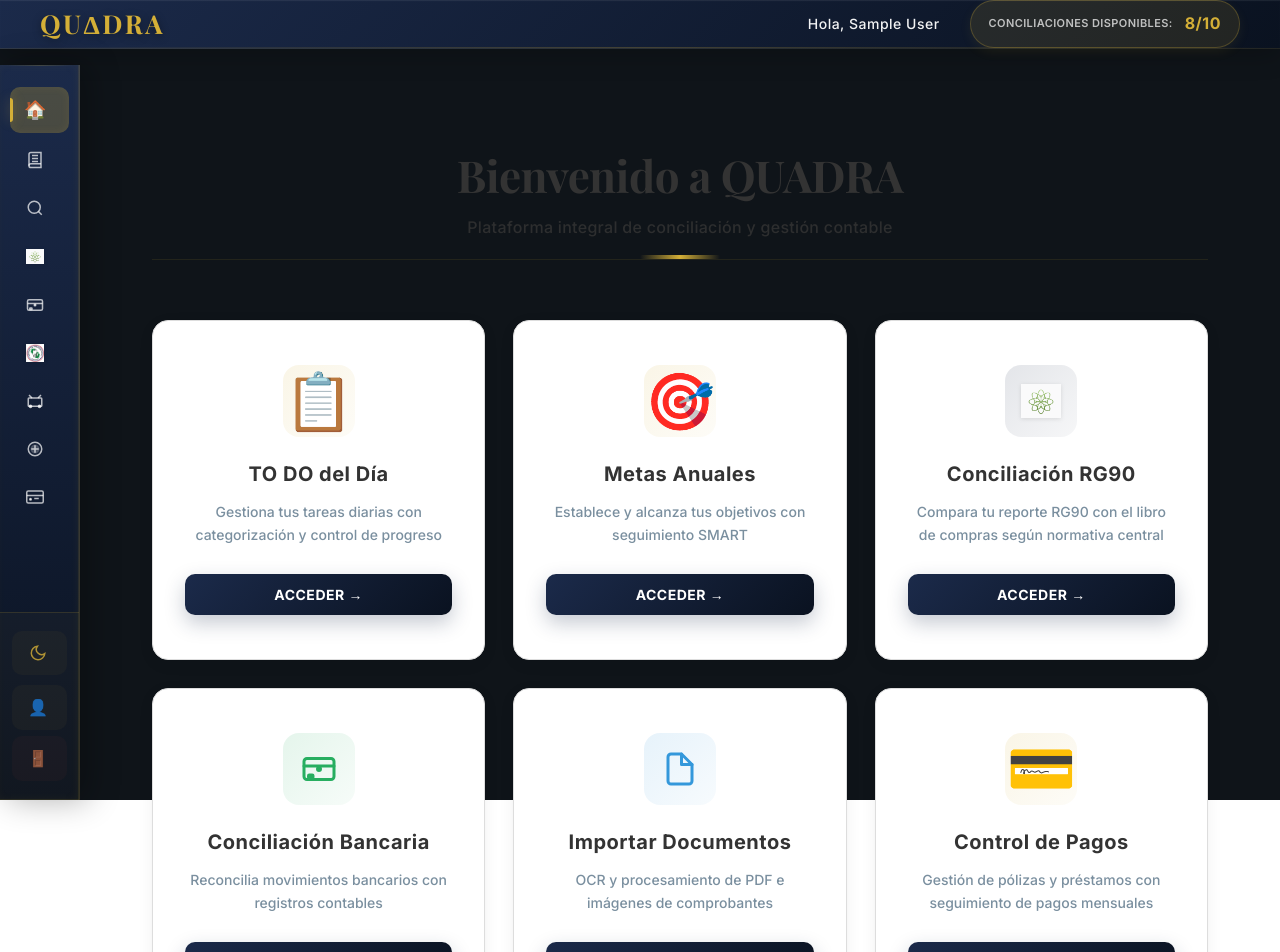
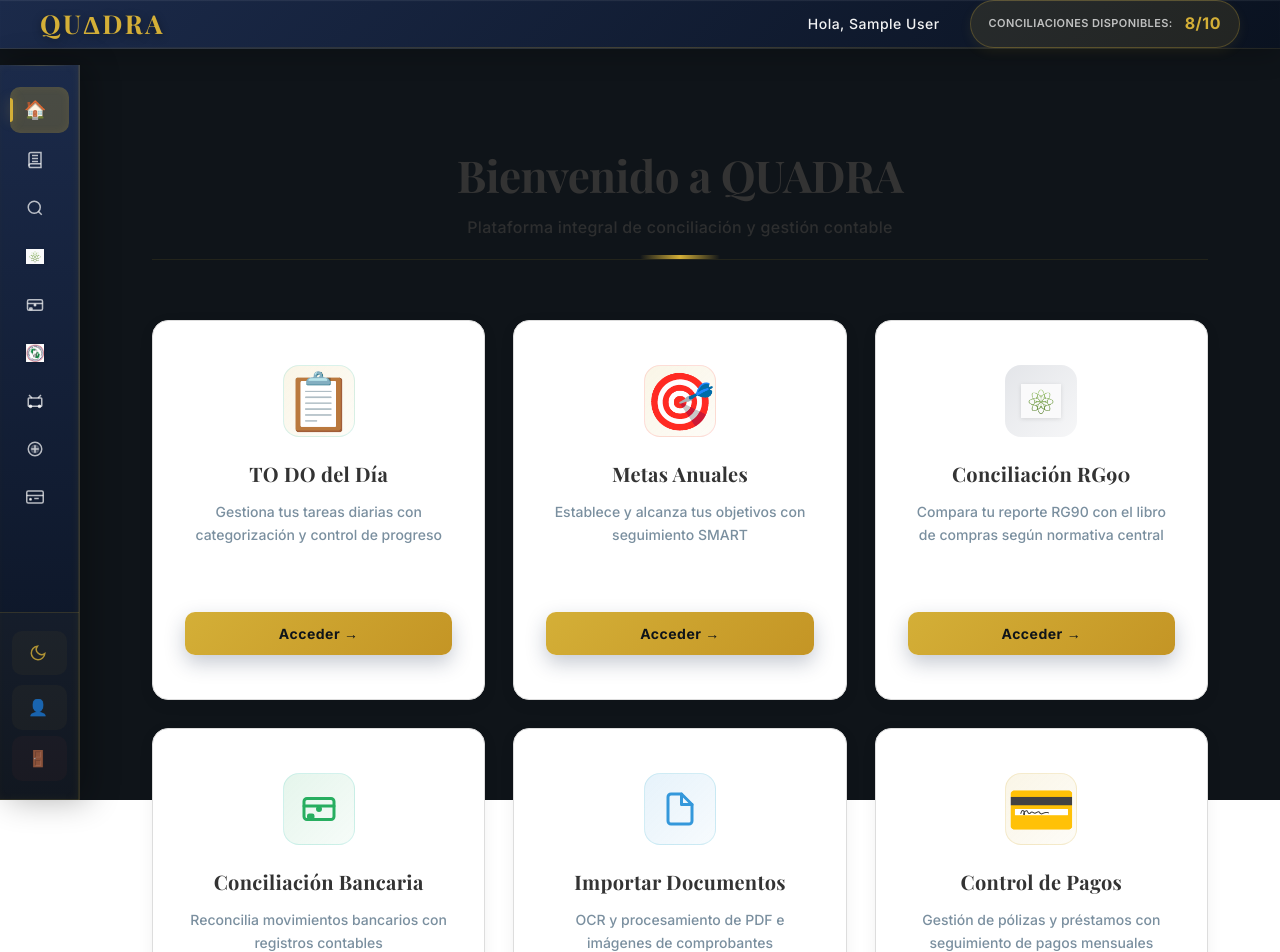
Before and after one commit to fer1-xr/quadra, a React (Vite) app in the folder frontend/: page / in a window 1280 px wide. Shown: the top 952 px of the page. Built offline with nearby package versions, Linux system fonts and the light colour scheme; sample sign-in values are in the browser's storage.

Commit message:
Design: Redesign dashboard service cards with premium aesthetics and color variants

```diff
--- a/frontend/src/styles/Dashboard.css
+++ b/frontend/src/styles/Dashboard.css
@@ -52,89 +52,121 @@
 
 .services-grid {
   display: grid;
-  grid-template-columns: repeat(auto-fit, minmax(320px, 1fr));
-  gap: 24px;
-  margin-bottom: 40px;
+  grid-template-columns: repeat(auto-fit, minmax(340px, 1fr));
+  gap: 28px;
+  margin-bottom: 50px;
 }
 
 .service-card {
-  background: linear-gradient(135deg, #1a2433 0%, #0f1a27 100%);
-  border: 1px solid rgba(212, 175, 55, 0.15);
-  border-radius: 16px;
-  padding: 32px 24px;
+  background: linear-gradient(135deg, rgba(26, 36, 51, 0.6) 0%, rgba(15, 26, 39, 0.4) 100%);
+  border: 1px solid rgba(212, 175, 55, 0.2);
+  border-radius: 20px;
+  padding: 40px 28px;
   display: flex;
   flex-direction: column;
   align-items: center;
   text-align: center;
   cursor: pointer;
-  transition: all 0.3s ease;
+  transition: all 0.4s cubic-bezier(0.34, 1.56, 0.64, 1);
   position: relative;
   overflow: hidden;
+  backdrop-filter: blur(10px);
+  min-height: 380px;
+  border-top: 2px solid rgba(212, 175, 55, 0.3);
 }
 
 .service-card::before {
   content: '';
   position: absolute;
-  top: 0;
-  left: -100%;
-  width: 100%;
-  height: 100%;
-  background: linear-gradient(90deg, transparent, rgba(212, 175, 55, 0.1), transparent);
-  transition: left 0.5s ease;
+  top: -50%;
+  left: -50%;
+  width: 200%;
+  height: 200%;
+  background: radial-gradient(circle, rgba(212, 175, 55, 0.08) 0%, transparent 70%);
+  transition: all 0.6s ease;
+  opacity: 0;
+}
+
+.service-card:hover::before {
+  opacity: 1;
+  top: -25%;
+  left: -25%;
 }
 
 .service-card:hover {
-  border-color: rgba(212, 175, 55, 0.3);
-  transform: translateY(-8px);
-  box-shadow: 0 20px 40px rgba(0, 0, 0, 0.3);
-}
-
-.service-card:hover::before {
-  left: 100%;
+  border-color: rgba(212, 175, 55, 0.4);
+  border-top-color: rgba(212, 175, 55, 0.6);
+  transform: translateY(-12px);
+  box-shadow: 0 30px 60px rgba(212, 175, 55, 0.15), 0 0 1px rgba(212, 175, 55, 0.3);
+  background: linear-gradient(135deg, rgba(26, 36, 51, 0.8) 0%, rgba(15, 26, 39, 0.6) 100%);
 }
 
 .card-icon {
   font-size: 64px;
-  margin-bottom: 20px;
+  margin-bottom: 24px;
   display: flex;
   align-items: center;
   justify-content: center;
-  width: 100px;
-  height: 100px;
-  background: rgba(212, 175, 55, 0.08);
-  border-radius: 12px;
+  width: 110px;
+  height: 110px;
+  background: linear-gradient(135deg, rgba(212, 175, 55, 0.12) 0%, rgba(212, 175, 55, 0.05) 100%);
+  border-radius: 18px;
   margin-left: auto;
   margin-right: auto;
+  border: 1px solid rgba(212, 175, 55, 0.15);
+  transition: all 0.4s cubic-bezier(0.34, 1.56, 0.64, 1);
+  position: relative;
+  z-index: 1;
+}
+
+.service-card:hover .card-icon {
+  background: linear-gradient(135deg, rgba(212, 175, 55, 0.2) 0%, rgba(212, 175, 55, 0.1) 100%);
+  border-color: rgba(212, 175, 55, 0.3);
+  transform: scale(1.08) translateY(-4px);
+  box-shadow: 0 8px 20px rgba(212, 175, 55, 0.1);
 }
 
 .card-icon--img {
   background: transparent;
+  border: none;
 }
 
 .card-icon img {
-  width: 80%;
-  height: 80%;
+  width: 85%;
+  height: 85%;
   object-fit: contain;
+  transition: transform 0.4s cubic-bezier(0.34, 1.56, 0.64, 1);
+}
+
+.service-card:hover .card-icon--img img {
+  transform: scale(1.1);
 }
 
 .icon-emoji {
   font-size: 56px;
+  display: block;
 }
 
 .service-card h3 {
-  font-size: 20px;
+  font-size: 22px;
   font-weight: 700;
-  margin: 0 0 12px 0;
-  color: #fff;
-  letter-spacing: 0.5px;
+  margin: 0 0 14px 0;
+  color: #ffffff;
+  letter-spacing: 0.3px;
+  font-family: 'Playfair Display', serif;
+  position: relative;
+  z-index: 1;
 }
 
 .service-card p {
   font-size: 14px;
-  color: rgba(255, 255, 255, 0.6);
-  margin: 0 0 24px 0;
-  line-height: 1.6;
+  color: rgba(255, 255, 255, 0.65);
+  margin: 0 0 28px 0;
+  line-height: 1.7;
   flex-grow: 1;
+  position: relative;
+  z-index: 1;
+  font-weight: 400;
 }
 
 /* Dark mode improvements */
@@ -142,111 +174,279 @@
   color: rgba(255, 255, 255, 0.7);
 }
 
-/* Color variants */
+/* Color variants - Premium palette */
 .service-card--rg90 {
+  border-color: rgba(255, 107, 107, 0.25);
+}
+
+.service-card--rg90:hover {
+  border-color: rgba(255, 107, 107, 0.5);
+  border-top-color: rgba(255, 107, 107, 0.8);
+  box-shadow: 0 30px 60px rgba(255, 107, 107, 0.2), 0 0 1px rgba(255, 107, 107, 0.4);
+}
+
+.service-card--rg90 .card-icon {
+  background: linear-gradient(135deg, rgba(255, 107, 107, 0.15) 0%, rgba(255, 107, 107, 0.05) 100%);
   border-color: rgba(255, 107, 107, 0.2);
 }
 
-.service-card--rg90:hover {
+.service-card--rg90:hover .card-icon {
+  background: linear-gradient(135deg, rgba(255, 107, 107, 0.25) 0%, rgba(255, 107, 107, 0.1) 100%);
   border-color: rgba(255, 107, 107, 0.4);
-  box-shadow: 0 20px 40px rgba(255, 107, 107, 0.1);
 }
 
 .service-card--bancaria {
+  border-color: rgba(78, 205, 196, 0.25);
+}
+
+.service-card--bancaria:hover {
+  border-color: rgba(78, 205, 196, 0.5);
+  border-top-color: rgba(78, 205, 196, 0.8);
+  box-shadow: 0 30px 60px rgba(78, 205, 196, 0.2), 0 0 1px rgba(78, 205, 196, 0.4);
+}
+
+.service-card--bancaria .card-icon {
+  background: linear-gradient(135deg, rgba(78, 205, 196, 0.15) 0%, rgba(78, 205, 196, 0.05) 100%);
   border-color: rgba(78, 205, 196, 0.2);
 }
 
-.service-card--bancaria:hover {
+.service-card--bancaria:hover .card-icon {
+  background: linear-gradient(135deg, rgba(78, 205, 196, 0.25) 0%, rgba(78, 205, 196, 0.1) 100%);
   border-color: rgba(78, 205, 196, 0.4);
-  box-shadow: 0 20px 40px rgba(78, 205, 196, 0.1);
 }
 
 .service-card--documentos {
+  border-color: rgba(69, 183, 209, 0.25);
+}
+
+.service-card--documentos:hover {
+  border-color: rgba(69, 183, 209, 0.5);
+  border-top-color: rgba(69, 183, 209, 0.8);
+  box-shadow: 0 30px 60px rgba(69, 183, 209, 0.2), 0 0 1px rgba(69, 183, 209, 0.4);
+}
+
+.service-card--documentos .card-icon {
+  background: linear-gradient(135deg, rgba(69, 183, 209, 0.15) 0%, rgba(69, 183, 209, 0.05) 100%);
   border-color: rgba(69, 183, 209, 0.2);
 }
 
-.service-card--documentos:hover {
+.service-card--documentos:hover .card-icon {
+  background: linear-gradient(135deg, rgba(69, 183, 209, 0.25) 0%, rgba(69, 183, 209, 0.1) 100%);
   border-color: rgba(69, 183, 209, 0.4);
-  box-shadow: 0 20px 40px rgba(69, 183, 209, 0.1);
 }
 
 .service-card--liquidacion {
+  border-color: rgba(255, 160, 122, 0.25);
+}
+
+.service-card--liquidacion:hover {
+  border-color: rgba(255, 160, 122, 0.5);
+  border-top-color: rgba(255, 160, 122, 0.8);
+  box-shadow: 0 30px 60px rgba(255, 160, 122, 0.2), 0 0 1px rgba(255, 160, 122, 0.4);
+}
+
+.service-card--liquidacion .card-icon {
+  background: linear-gradient(135deg, rgba(255, 160, 122, 0.15) 0%, rgba(255, 160, 122, 0.05) 100%);
   border-color: rgba(255, 160, 122, 0.2);
 }
 
-.service-card--liquidacion:hover {
+.service-card--liquidacion:hover .card-icon {
+  background: linear-gradient(135deg, rgba(255, 160, 122, 0.25) 0%, rgba(255, 160, 122, 0.1) 100%);
   border-color: rgba(255, 160, 122, 0.4);
-  box-shadow: 0 20px 40px rgba(255, 160, 122, 0.1);
 }
 
 .service-card--activos {
+  border-color: rgba(149, 232, 200, 0.25);
+}
+
+.service-card--activos:hover {
+  border-color: rgba(149, 232, 200, 0.5);
+  border-top-color: rgba(149, 232, 200, 0.8);
+  box-shadow: 0 30px 60px rgba(149, 232, 200, 0.2), 0 0 1px rgba(149, 232, 200, 0.4);
+}
+
+.service-card--activos .card-icon {
+  background: linear-gradient(135deg, rgba(149, 232, 200, 0.15) 0%, rgba(149, 232, 200, 0.05) 100%);
   border-color: rgba(149, 232, 200, 0.2);
 }
 
-.service-card--activos:hover {
+.service-card--activos:hover .card-icon {
+  background: linear-gradient(135deg, rgba(149, 232, 200, 0.25) 0%, rgba(149, 232, 200, 0.1) 100%);
   border-color: rgba(149, 232, 200, 0.4);
-  box-shadow: 0 20px 40px rgba(149, 232, 200, 0.1);
 }
 
 .service-card--flujo {
+  border-color: rgba(165, 142, 251, 0.25);
+}
+
+.service-card--flujo:hover {
+  border-color: rgba(165, 142, 251, 0.5);
+  border-top-color: rgba(165, 142, 251, 0.8);
+  box-shadow: 0 30px 60px rgba(165, 142, 251, 0.2), 0 0 1px rgba(165, 142, 251, 0.4);
+}
+
+.service-card--flujo .card-icon {
+  background: linear-gradient(135deg, rgba(165, 142, 251, 0.15) 0%, rgba(165, 142, 251, 0.05) 100%);
   border-color: rgba(165, 142, 251, 0.2);
 }
 
-.service-card--flujo:hover {
+.service-card--flujo:hover .card-icon {
+  background: linear-gradient(135deg, rgba(165, 142, 251, 0.25) 0%, rgba(165, 142, 251, 0.1) 100%);
   border-color: rgba(165, 142, 251, 0.4);
-  box-shadow: 0 20px 40px rgba(165, 142, 251, 0.1);
 }
 
 .service-card--todo {
+  border-color: rgba(78, 205, 196, 0.25);
+}
+
+.service-card--todo:hover {
+  border-color: rgba(78, 205, 196, 0.5);
+  border-top-color: rgba(78, 205, 196, 0.8);
+  box-shadow: 0 30px 60px rgba(78, 205, 196, 0.2), 0 0 1px rgba(78, 205, 196, 0.4);
+}
+
+.service-card--todo .card-icon {
+  background: linear-gradient(135deg, rgba(78, 205, 196, 0.15) 0%, rgba(78, 205, 196, 0.05) 100%);
   border-color: rgba(78, 205, 196, 0.2);
 }
 
-.service-card--todo:hover {
+.service-card--todo:hover .card-icon {
+  background: linear-gradient(135deg, rgba(78, 205, 196, 0.25) 0%, rgba(78, 205, 196, 0.1) 100%);
   border-color: rgba(78, 205, 196, 0.4);
-  box-shadow: 0 20px 40px rgba(78, 205, 196, 0.1);
 }
 
 .service-card--metas {
+  border-color: rgba(255, 107, 107, 0.25);
+}
+
+.service-card--metas:hover {
+  border-color: rgba(255, 107, 107, 0.5);
+  border-top-color: rgba(255, 107, 107, 0.8);
+  box-shadow: 0 30px 60px rgba(255, 107, 107, 0.2), 0 0 1px rgba(255, 107, 107, 0.4);
+}
+
+.service-card--metas .card-icon {
+  background: linear-gradient(135deg, rgba(255, 107, 107, 0.15) 0%, rgba(255, 107, 107, 0.05) 100%);
   border-color: rgba(255, 107, 107, 0.2);
 }
 
-.service-card--metas:hover {
+.service-card--metas:hover .card-icon {
+  background: linear-gradient(135deg, rgba(255, 107, 107, 0.25) 0%, rgba(255, 107, 107, 0.1) 100%);
   border-color: rgba(255, 107, 107, 0.4);
-  box-shadow: 0 20px 40px rgba(255, 107, 107, 0.1);
+}
+
+.service-card--pagos {
+  border-color: rgba(212, 175, 55, 0.25);
+}
+
+.service-card--pagos:hover {
+  border-color: rgba(212, 175, 55, 0.5);
+  border-top-color: rgba(212, 175, 55, 0.8);
+  box-shadow: 0 30px 60px rgba(212, 175, 55, 0.2), 0 0 1px rgba(212, 175, 55, 0.4);
+}
+
+.service-card--pagos .card-icon {
+  background: linear-gradient(135deg, rgba(212, 175, 55, 0.15) 0%, rgba(212, 175, 55, 0.05) 100%);
+  border-color: rgba(212, 175, 55, 0.2);
+}
+
+.service-card--pagos:hover .card-icon {
+  background: linear-gradient(135deg, rgba(212, 175, 55, 0.25) 0%, rgba(212, 175, 55, 0.1) 100%);
+  border-color: rgba(212, 175, 55, 0.4);
 }
 
 .service-card--cotizacion {
+  border-color: rgba(255, 193, 7, 0.25);
+}
+
+.service-card--cotizacion:hover {
+  border-color: rgba(255, 193, 7, 0.5);
+  border-top-color: rgba(255, 193, 7, 0.8);
+  box-shadow: 0 30px 60px rgba(255, 193, 7, 0.2), 0 0 1px rgba(255, 193, 7, 0.4);
+}
+
+.service-card--cotizacion .card-icon {
+  background: linear-gradient(135deg, rgba(255, 193, 7, 0.15) 0%, rgba(255, 193, 7, 0.05) 100%);
   border-color: rgba(255, 193, 7, 0.2);
 }
 
-.service-card--cotizacion:hover {
+.service-card--cotizacion:hover .card-icon {
+  background: linear-gradient(135deg, rgba(255, 193, 7, 0.25) 0%, rgba(255, 193, 7, 0.1) 100%);
   border-color: rgba(255, 193, 7, 0.4);
-  box-shadow: 0 20px 40px rgba(255, 193, 7, 0.1);
 }
 
 .service-card--clientes {
+  border-color: rgba(138, 126, 234, 0.25);
+}
+
+.service-card--clientes:hover {
+  border-color: rgba(138, 126, 234, 0.5);
+  border-top-color: rgba(138, 126, 234, 0.8);
+  box-shadow: 0 30px 60px rgba(138, 126, 234, 0.2), 0 0 1px rgba(138, 126, 234, 0.4);
+}
+
+.service-card--clientes .card-icon {
+  background: linear-gradient(135deg, rgba(138, 126, 234, 0.15) 0%, rgba(138, 126, 234, 0.05) 100%);
   border-color: rgba(138, 126, 234, 0.2);
 }
 
-.service-card--clientes:hover {
+.service-card--clientes:hover .card-icon {
+  background: linear-gradient(135deg, rgba(138, 126, 234, 0.25) 0%, rgba(138, 126, 234, 0.1) 100%);
   border-color: rgba(138, 126, 234, 0.4);
-  box-shadow: 0 20px 40px rgba(138, 126, 234, 0.1);
 }
 
 /* ========== BUTTONS ========== */
 
 .btn {
-  padding: 10px 20px;
-  border: 1px solid rgba(212, 175, 55, 0.3);
-  border-radius: 6px;
+  padding: 11px 22px;
+  border: 1px solid rgba(212, 175, 55, 0.4);
+  border-radius: 8px;
   background: transparent;
-  color: rgba(212, 175, 55, 0.9);
+  color: rgba(212, 175, 55, 0.95);
   font-size: 13px;
   font-weight: 600;
   cursor: pointer;
-  transition: all 0.3s ease;
+  transition: all 0.35s cubic-bezier(0.34, 1.56, 0.64, 1);
+  letter-spacing: 0.6px;
+  text-transform: uppercase;
+  position: relative;
+  overflow: hidden;
+}
+
+.btn::before {
+  content: '';
+  position: absolute;
+  top: 0;
+  left: -100%;
+  width: 100%;
+  height: 100%;
+  background: rgba(212, 175, 55, 0.1);
+  transition: left 0.35s cubic-bezier(0.34, 1.56, 0.64, 1);
+  z-index: -1;
+}
+
+.btn:hover::before {
+  left: 0;
+}
+
+.service-card .btn-primary {
+  background: linear-gradient(135deg, #d4af37 0%, #c49525 100%);
+  color: #0f1419;
+  border: none;
+  padding: 13px 28px;
+  font-weight: 700;
   letter-spacing: 0.5px;
-  text-transform: uppercase;
+  text-transform: none;
+  border-radius: 10px;
+  font-size: 14px;
+  margin-top: auto;
+  position: relative;
+  z-index: 1;
+}
+
+.service-card .btn-primary:hover {
+  transform: translateY(-3px);
+  box-shadow: 0 12px 28px rgba(212, 175, 55, 0.4);
 }
 
 .btn-primary {
@@ -263,7 +463,7 @@
 }
 
 .btn:hover {
-  border-color: rgba(212, 175, 55, 0.6);
+  border-color: rgba(212, 175, 55, 0.7);
   color: #d4af37;
 }
 
```
